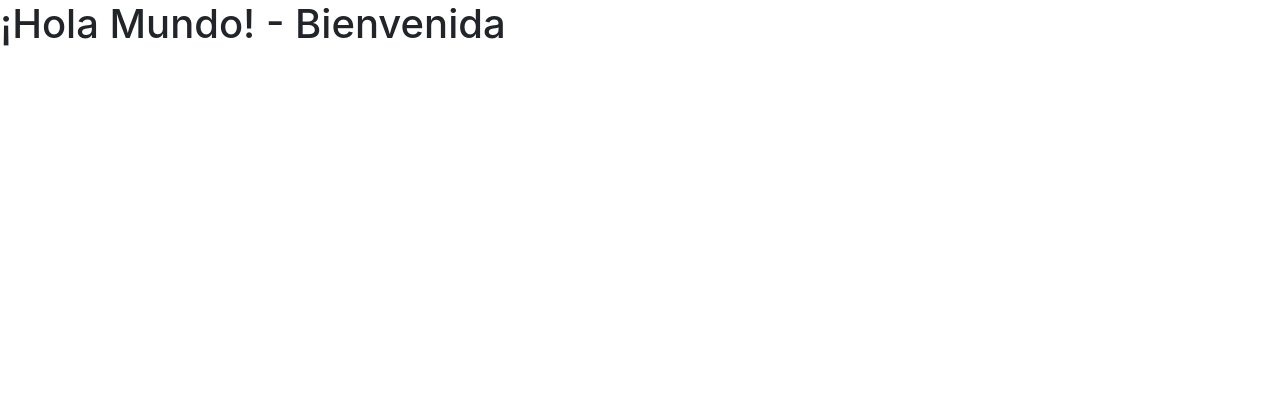
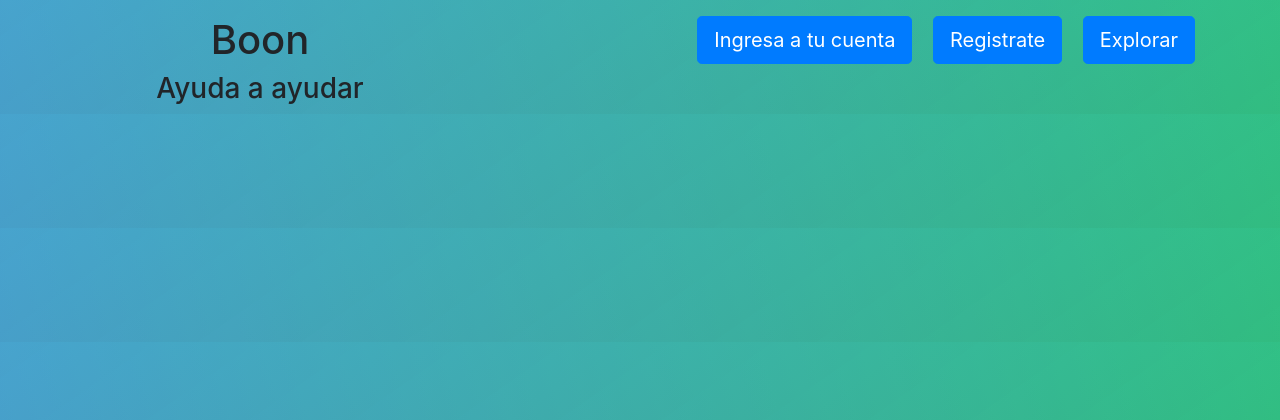
Before and after one commit to pag0dy/proyecto_grupal, a Django app: page / in a window 1280 px wide. Shown: the top 420 px of the page. Run offline with Django 3.2, Linux system fonts and the light colour scheme; parts of the project's set-up code (start-up, migrations or seed data) failed here and were passed over; some libraries are stand-ins or nearby versions.

Commit message:
hice un prototipo simple para la app registro_acceso, modifique views y url para ver el contenido de las templates

```diff
--- a/proyecto_grupal/apps/master/urls.py
+++ b/proyecto_grupal/apps/master/urls.py
@@ -3,4 +3,5 @@ from . import views
 
 urlpatterns = [
 	path('',  views.index),
+	path('dashboard', views.dashboard),
 ]
--- a/proyecto_grupal/apps/master/views.py
+++ b/proyecto_grupal/apps/master/views.py
@@ -2,3 +2,6 @@ from django.shortcuts import render, redirect, HttpResponse
 
 def index(request):
 	return render(request, 'master/bienvenida.html')
+
+def dashboard(request):
+	return render(request, 'master/explorar.html')
--- a/proyecto_grupal/apps/registro_acceso/urls.py
+++ b/proyecto_grupal/apps/registro_acceso/urls.py
@@ -2,5 +2,6 @@ from django.urls import path
 from . import views
 
 urlpatterns = [
-	path('',  views.index),
+	path('registro',  views.registro),
+	path('acceso', views.acceso),
 ]
--- /dev/null
+++ b/proyecto_grupal/static/master/css/global_style.css
@@ -0,0 +1,3 @@
+.fondo{
+    background-image: linear-gradient(145deg, rgba(114, 188, 231, 0.479) 0%,rgba(115, 119, 110, 0.425) 100%),linear-gradient(75deg, rgb(33, 138, 184),rgb(0, 241, 141));
+}
--- a/proyecto_grupal/templates/base.html
+++ b/proyecto_grupal/templates/base.html
@@ -17,7 +17,7 @@
 
     {# Global CSS #}
     {% block styles %}
-        <link rel="stylesheet" type="text/css" href="{% static 'master/css/style.css' %}"/>
+        <link rel="stylesheet" type="text/css" href="{% static 'master/css/global_style.css' %}"/>
 
         <link rel="stylesheet" href="https://cdn.jsdelivr.net/npm/bootstrap@4.6.0/dist/css/bootstrap.min.css" integrity="sha384-B0vP5xmATw1+K9KRQjQERJvTumQW0nPEzvF6L/Z6nronJ3oUOFUFpCjEUQouq2+l" crossorigin="anonymous">
     {% endblock %}
@@ -45,11 +45,11 @@
     {% block extraScripts %}
     {% endblock %}
 </head>
-<body>
+<body class="fondo">
     {% block menuVertical %}
     {% endblock %}
 
-    <div id="container">
+    <div class="container">
         {# Contenido master #}
         {% block contenido %}
         {% endblock %}
--- a/proyecto_grupal/templates/master/bienvenida.html
+++ b/proyecto_grupal/templates/master/bienvenida.html
@@ -6,5 +6,15 @@
 {% endblock %}
 
 {% block contenido %}
-<h1>¡Hola Mundo! - Bienvenida</h1>
+<div class="row mt-3">
+    <div class="col-4 text-center">
+        <h1>Boon</h1>
+        <h3>Ayuda a ayudar</h3>
+    </div>
+    <div class="col-8 text-right">
+        <a href="/acceso" class="btn btn-primary btn-lg mr-3">Ingresa a tu cuenta</a>
+        <a href="/registro" class="btn btn-primary btn-lg mr-3">Registrate</a>
+        <a href="/dashboard" class="btn btn-primary btn-lg">Explorar</a>
+    </div>
+</div>
 {% endblock %}
```
Also changed, not shown: proyecto_grupal/apps/registro_acceso/views.py (+5 -2 lines), proyecto_grupal/templates/master/explorar.html (added, +18 -0 lines), proyecto_grupal/templates/registro_acceso/acceso.html (+19 -1 lines), proyecto_grupal/templates/registro_acceso/registro.html (+18 -1 lines).
